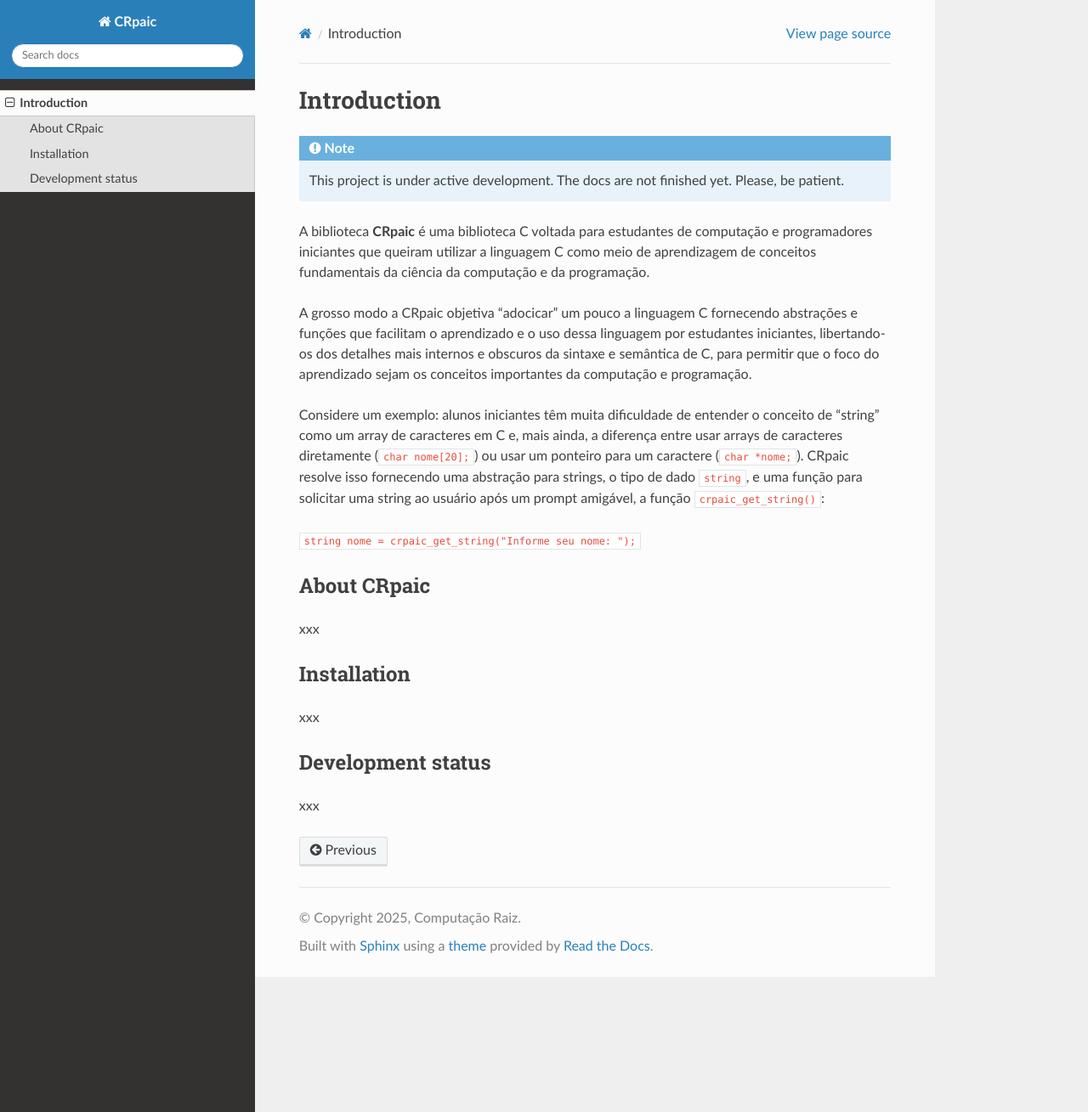
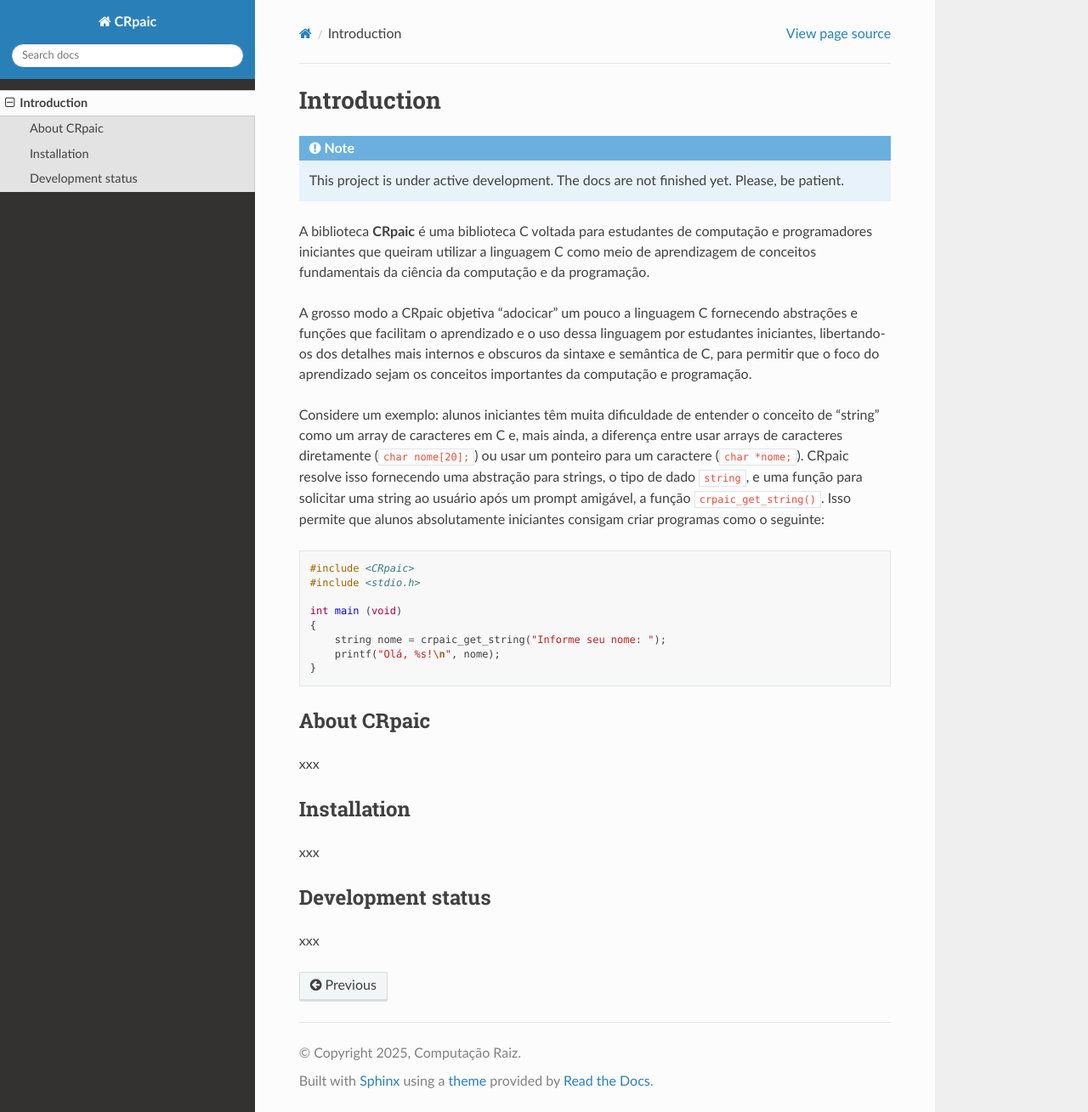
Before and after one commit to computacaoraiz/CRpaic_docs, a Sphinx documentation site: the page built from docs/source/intro.rst, in a window 1280 px wide and 1309 px high. Shown: the whole window at 85% size. Built offline with Sphinx 7.4.7 and the Read the Docs theme 3.1.0, drawn with Linux system fonts in a browser that asks for light colours.

Commit message:
Teste para a introdução

```diff
--- a/docs/source/intro.rst
+++ b/docs/source/intro.rst
@@ -26,9 +26,18 @@
 ponteiro para um caractere (:code:`char *nome;`). CRpaic resolve isso fornecendo
 uma abstração para strings, o tipo de dado :code:`string`, e uma função para
 solicitar uma string ao usuário após um prompt amigável, a função
-:code:`crpaic_get_string()`:
+:code:`crpaic_get_string()`. Isso permite que alunos absolutamente iniciantes
+consigam criar programas como o seguinte::
 
-:code:`string nome = crpaic_get_string("Informe seu nome: ");`
+    #include <CRpaic>
+    #include <stdio.h>
+
+    int main (void)
+    {
+        string nome = crpaic_get_string("Informe seu nome: ");
+        printf("Olá, %s!\n", nome);
+    }
+
 
 ============
 About CRpaic
```
